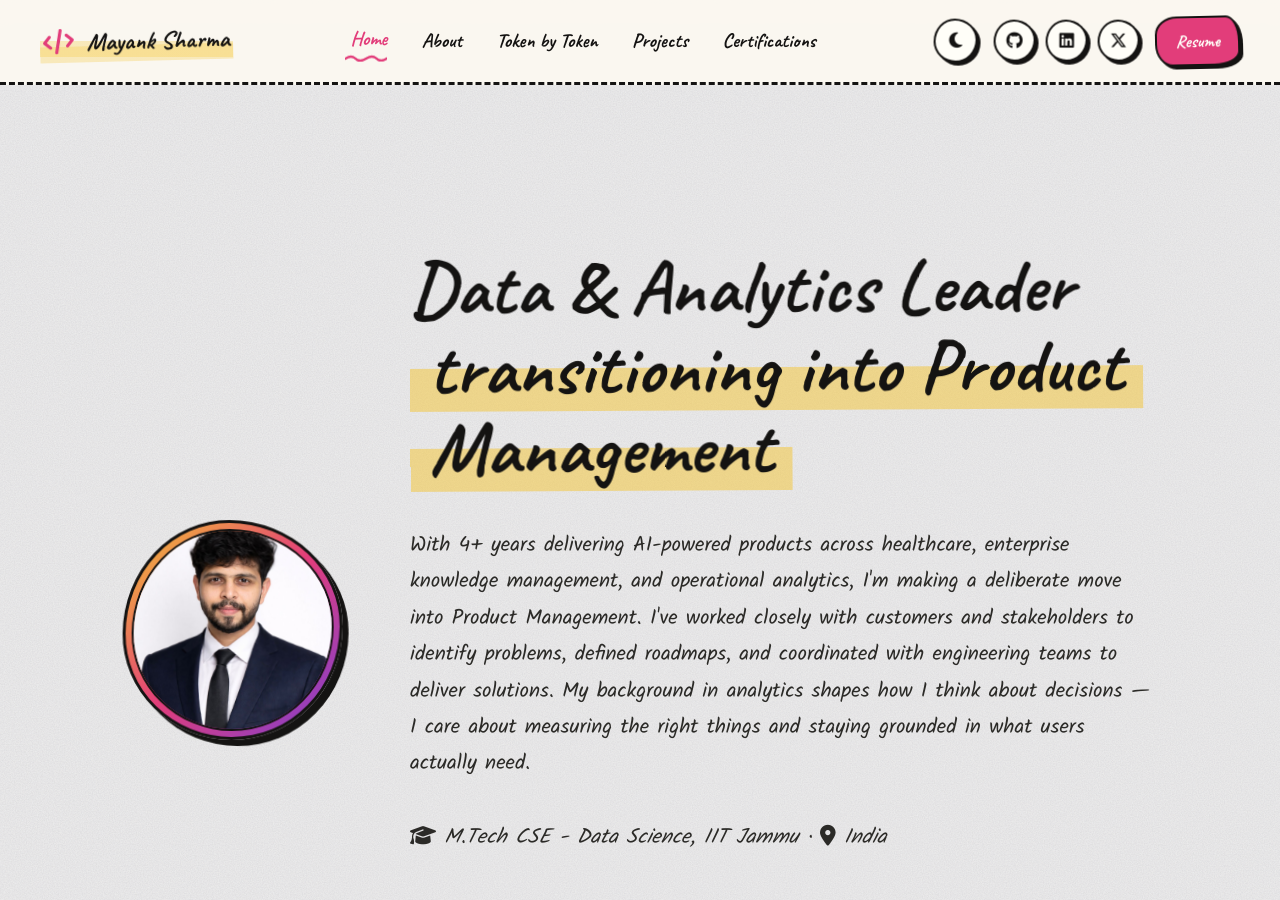
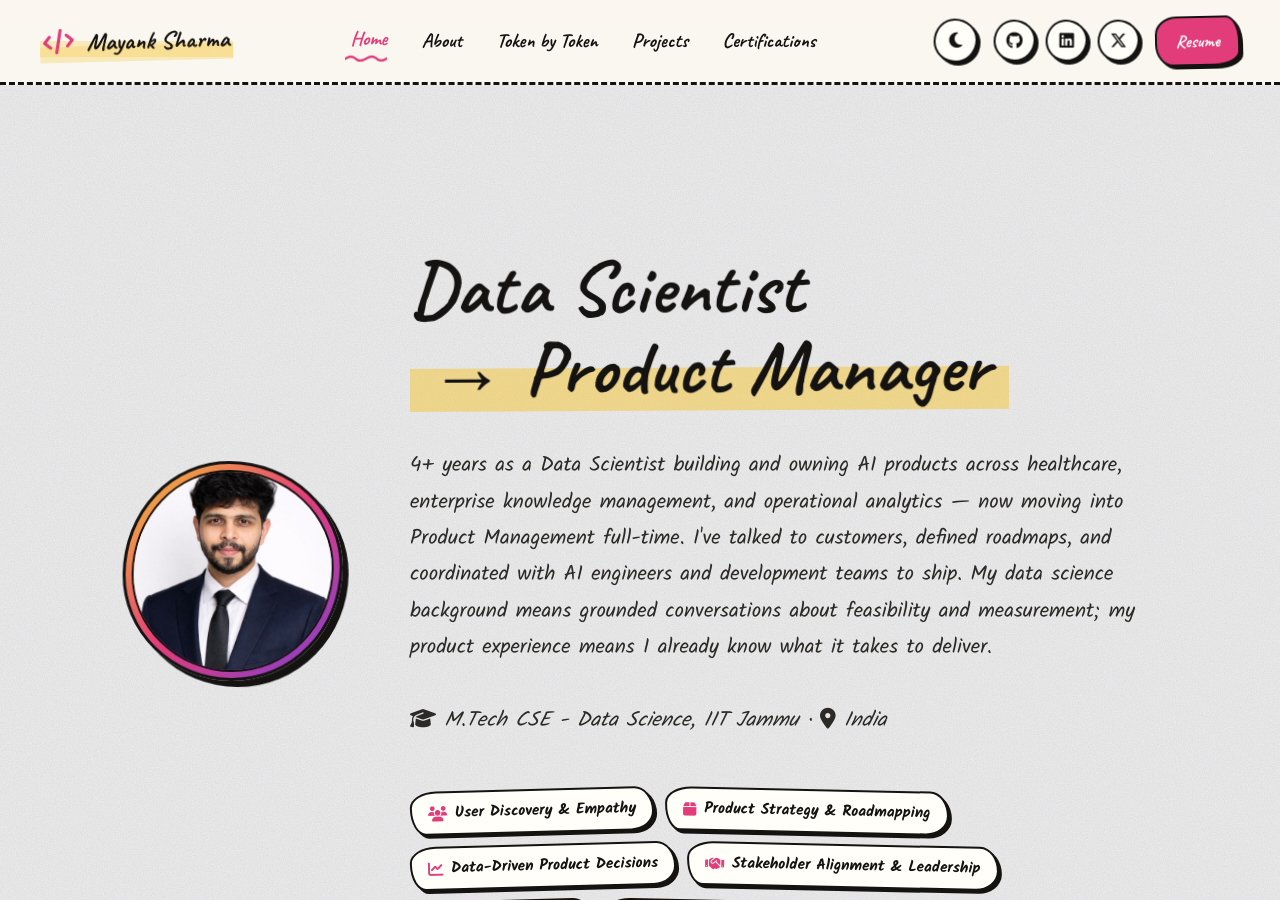
Before and after one commit to mayank1101/mayank1101.github.io, a Jekyll site: the page built from index.html, in a window 1280 px wide and 900 px high. Built offline with Jekyll 4.4.1, drawn with Linux system fonts in a browser that asks for light colours; some web fonts are replaced.

```diff
--- a/_config.yml
+++ b/_config.yml
@@ -1,5 +1,5 @@
 title: Mayank Sharma
-description: Data Scientist & Analytics Leader transitioning into Product Management. 4+ years shipping products. AAAI 2024 published. Combining technical depth with product thinking.
+description: Data Scientist with 4+ years building and owning AI products across healthcare and enterprise. AAAI 2024 published. Moving into Product Management.
 url: https://mayank1101.github.io
 baseurl: ""
 author: Mayank Sharma
--- a/about.html
+++ b/about.html
@@ -1,7 +1,7 @@
 ---
 layout: page
 title: About Me
-description: About Mayank Sharma - Data & Analytics Leader transitioning into Product Management. 4+ years shipping products at scale. Combining technical credibility with user-focused product thinking.
+description: About Mayank Sharma - Data Scientist with 4+ years building and owning AI products across healthcare and enterprise. AAAI 2024 published. Moving into Product Management.
 ---
 
 <!-- About Hero -->
@@ -61,7 +61,7 @@ description: About Mayank Sharma - Data & Analytics Leader transitioning into Pr
 
 <!-- My Journey -->
 <div class="container section scroll-animate">
-    <h2><i class="fas fa-code-branch"></i> My Journey: Data Science → Product Ownership → Product Management</h2>
+    <h2><i class="fas fa-code-branch"></i> My Journey: Data Scientist → Product Ownership → Product Management</h2>
     <p class="muted about-section-lead">
         From analyzing data to owning products to scaling them — how I became a product thinker
         with deep technical credibility.
--- a/index.html
+++ b/index.html
@@ -1,7 +1,7 @@
 ---
 layout: page
 title: Home
-description: Mayank Sharma - Data & Analytics Leader transitioning into Product Management. 4+ years shipping products at scale. Combining technical credibility with user-focused product thinking.
+description: Mayank Sharma - Data Scientist with 4+ years building and owning AI products across healthcare and enterprise. AAAI 2024 published. Moving into Product Management.
 ---
 
 <div class="container hero fade-in">
@@ -19,15 +19,14 @@ description: Mayank Sharma - Data & Analytics Leader transitioning into Product
 
     <div class="hero-text">
       <h1>
-        Data & Analytics Leader<br />
-        <span class="hero-highlight">transitioning into Product Management</span>
+        Data Scientist<br />
+        <span class="hero-highlight">→ Product Manager</span>
       </h1>
       <p>
-        With 4+ years delivering AI-powered products across healthcare, enterprise knowledge management, and operational analytics,
-        I'm making a deliberate move into Product Management. I've worked closely with customers and stakeholders to identify problems,
-        defined roadmaps, and coordinated with engineering teams to deliver solutions.
-        My background in analytics shapes how I think about decisions — I care about measuring the right things
-        and staying grounded in what users actually need.
+        4+ years as a Data Scientist building and owning AI products across healthcare, enterprise knowledge management, and operational analytics —
+        now moving into Product Management full-time. I've talked to customers, defined roadmaps, and coordinated with AI engineers
+        and development teams to ship. My data science background means grounded conversations about feasibility and measurement;
+        my product experience means I already know what it takes to deliver.
       </p>
       <p class="muted" style="margin-top: 1rem">
         <i class="fas fa-graduation-cap"></i> M.Tech CSE - Data Science, IIT
```
Also changed, not shown: resume.html (+4 -4 lines).
